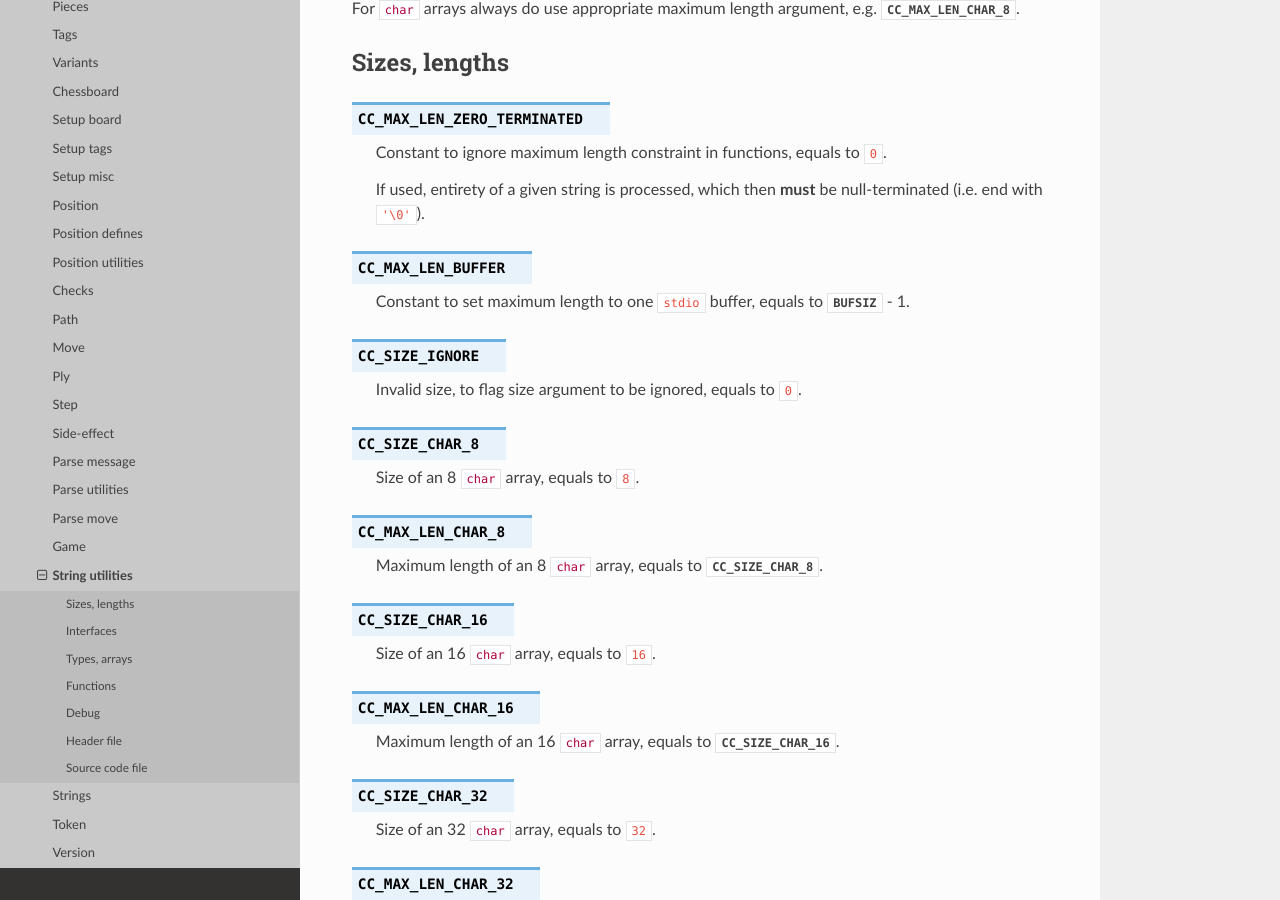
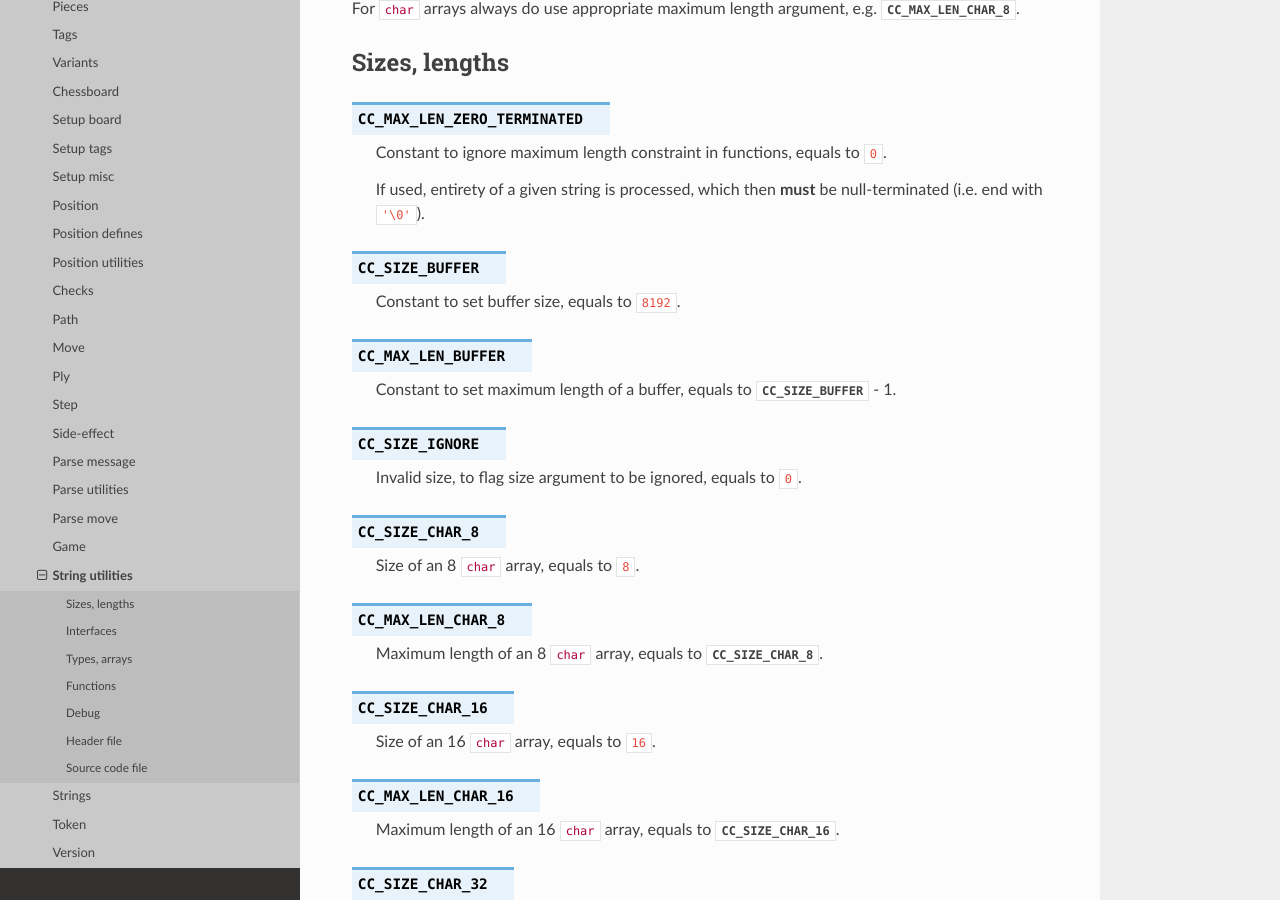
Before and after one commit to mmlacak/crochess, a Sphinx documentation site: the page built from docs/source/libcc/ccstrutils.rst, in a window 1280 px wide and 900 px high, scrolled down 678 px. Built offline with Sphinx 7.4.7 and the Read the Docs theme 3.1.0, drawn with Linux system fonts in a browser that asks for light colours.

Commit message:
Enforce buffer size to be 8KB + docs.

```diff
--- a/docs/source/conf.py
+++ b/docs/source/conf.py
@@ -26,10 +26,10 @@ copyright = '2021, Mario Mlačak'
 author = 'Mario Mlačak'
 
 # The short X.Y version
-version = "0.0.1.38:1217+20241221.025838"   # docs-new-lib-short-version-major-minor-feature-commit+meta~breaks-place-marker
+version = "0.0.1.40:1219+20241221.034919"   # docs-new-lib-short-version-major-minor-feature-commit+meta~breaks-place-marker
 
 # The full version, including alpha/beta/rc tags
-release = "0.0.1.38:1217+20241221.025838"   # docs-new-lib-full-version-major-minor-feature-commit+meta~breaks-place-marker
+release = "0.0.1.40:1219+20241221.034919"   # docs-new-lib-full-version-major-minor-feature-commit+meta~breaks-place-marker
 
 
 # -- General configuration ---------------------------------------------------
--- a/docs/source/libcc/ccstrutils.rst
+++ b/docs/source/libcc/ccstrutils.rst
@@ -48,9 +48,13 @@ Sizes, lengths
     If used, entirety of a given string is processed, which then **must** be
     null-terminated (i.e. end with ``'\0'``).
 
+.. c:macro:: CC_SIZE_BUFFER
+
+    Constant to set buffer size, equals to ``8192``.
+
 .. c:macro:: CC_MAX_LEN_BUFFER
 
-    Constant to set maximum length to one ``stdio`` buffer, equals to :c:macro:`BUFSIZ` - 1.
+    Constant to set maximum length of a buffer, equals to :c:macro:`CC_SIZE_BUFFER` - 1.
 
 .. c:macro:: CC_SIZE_IGNORE
 
```
Also changed, not shown: README.md (+2 -2 lines), 5 other files.
